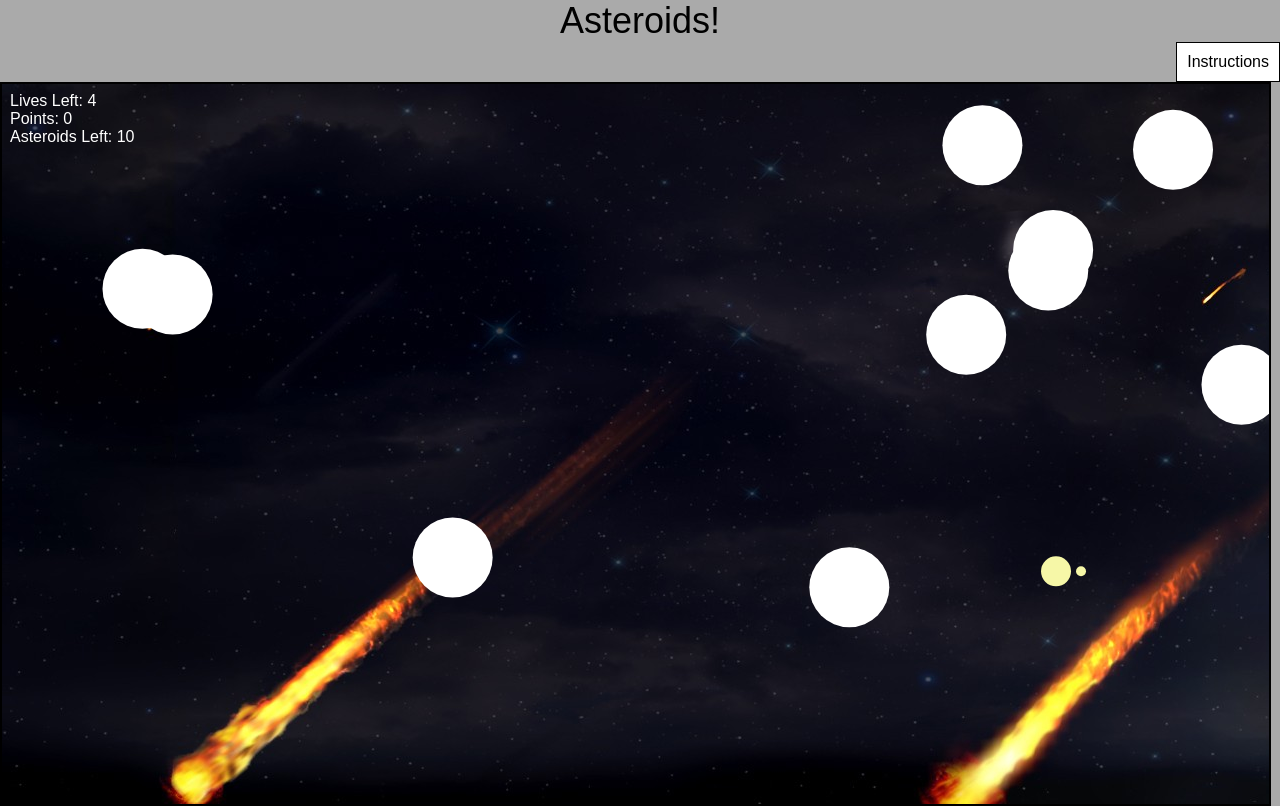
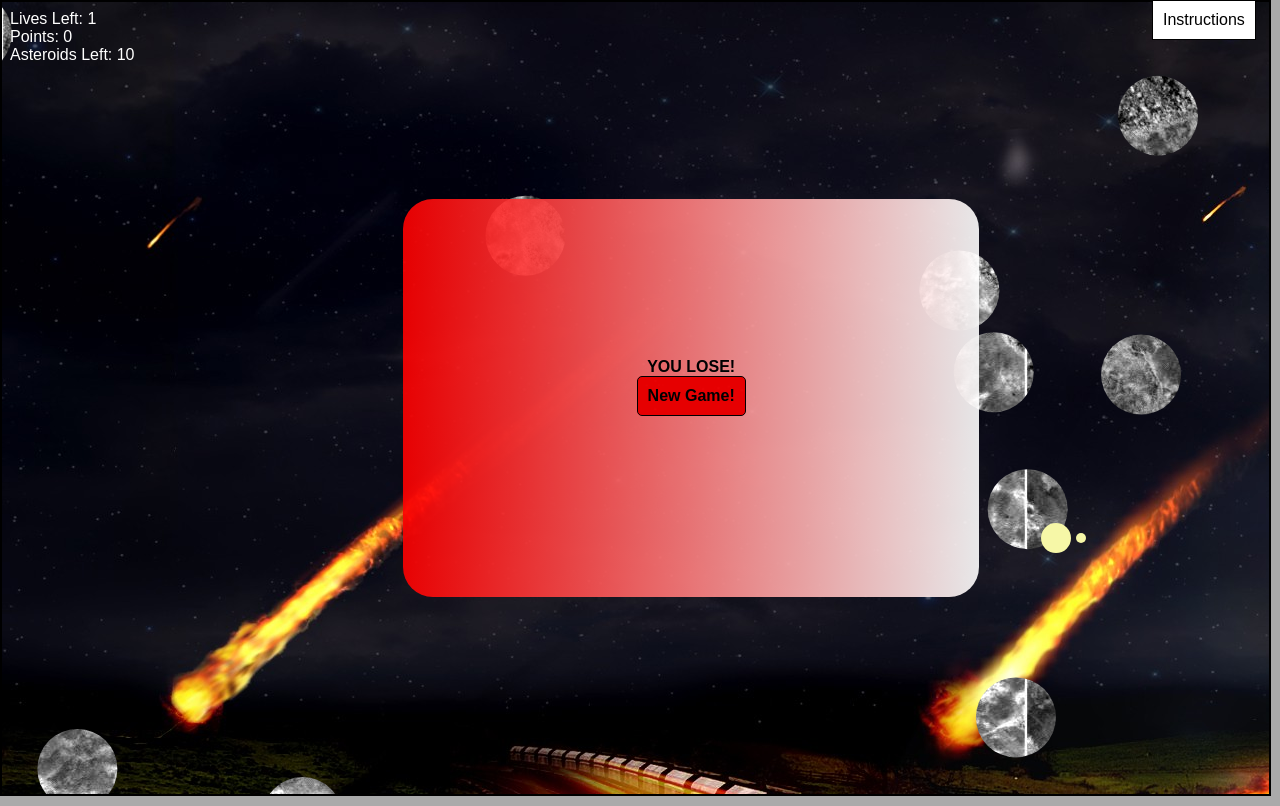
Before and after one commit to Faeylayn/Asteroids, a plain HTML site: page index.html in a window 1280 px wide. Both pictures are taken after a click on the button "Instructions". Drawn offline with Linux system fonts and the light colour scheme.

Commit message:
Made corrections to asteroids

```diff
--- a/index.html
+++ b/index.html
@@ -8,14 +8,13 @@
 </head>
 
 <body class="group">
-  <h1 class="title">Asteroids!</h1>
 
-  <button class='display-instructions'>Instructions
-  <p class="instructions">
-    The up/down arrows will change your thrust while the left/right arrows will change your directions. The spacebar will fire and the enter key will pause the game. You will begin the game invulnerable, and you won't be able to fire until your invulnverability turns off.
-  </p>
-</button>
   <div class="game-canvas group">
+    <button class='display-instructions'>Instructions
+    <p class="instructions">
+      The up/down arrows will change your thrust while the left/right arrows will change your directions. The spacebar will fire and the enter key will pause the game. You will begin the game invulnerable, and you won't be able to fire until your invulnverability turns off.
+    </p>
+  </button>
     <ul class="hud">
 
     </ul>
@@ -44,8 +43,8 @@
 <script>
   var canvasEl = document.getElementById("game-canvas");
 
-  canvasEl.height = (window.innerHeight) *.9;
-  canvasEl.width = (window.innerWidth) * .99;
+  canvasEl.height = (window.innerHeight)*.99;
+  canvasEl.width = (window.innerWidth)*.99;
 
   var game = new Asteroids.Game(canvasEl.width, canvasEl.height, 10)
   new Asteroids.GameView(canvasEl, game).start()
--- a/lib/asteroid.js
+++ b/lib/asteroid.js
@@ -5,7 +5,28 @@ var Asteroid = function (xpos, ypos, game, size, radius) {
   this.radius = radius;
   this.vel = Asteroids.Util.randomVec(2);
   this.game = game;
-  this.size = size
+  this.size = size;
+  this.img = new Image();
+  this.img.src = './lib/surface.jpg'
 };
 
 Asteroids.Util.inherits(movingObject, Asteroid);
+
+Asteroid.prototype.draw = function (ctx) {
+  // this.img = new Image();
+  // this.img.src = './lib/surface.jpg'
+  var ptrn = ctx.createPattern(this.img,'repeat');
+  ctx.fillStyle = ptrn;
+  ctx.beginPath();
+
+  ctx.arc(
+    this.xpos,
+    this.ypos,
+    this.radius,
+    0,
+    2 * Math.PI,
+    false
+  );
+
+  ctx.fill();
+};
--- a/lib/asteroids.css
+++ b/lib/asteroids.css
@@ -42,8 +42,7 @@ input, textarea {
 .game-canvas {
   position: relative;
   height: 90%;
-  width: 95%;
-  float: left;
+  width: 90%;
 
 }
 
@@ -82,6 +81,8 @@ input, textarea {
 }
 
 .display-instructions {
+  position: absolute;
+  left: 100%;
   float: right;
   background: #fff;
   padding: 10px;
@@ -100,26 +101,38 @@ body {
 
 .you-win {
   position: absolute;
-  height: 30%;
-  width: 30%;
+  height: 50%;
+  width: 50%;
   left: 35%;
   top: 25%;
-  background: red;
+  background: -webkit-linear-gradient(left, #ff0000,
+#ff1919,
+#ff3232,
+#ff4c4c,
+#ff6666,
+#ff7f7f,
+#ff9999,
+#ffb2b2,
+#ffcccc,
+#ffe5e5,
+#ffffff);
   opacity: .9;
+  border-radius: 30px;
 }
 
 .text {
   position: relative;
   text-align: center;
-  top: 30%;
+  top: 40%;
+  font-weight: bold;
 }
 
 
 .new-game {
   padding: 10px;
-  border: 1px solid #ccc;
+  border: 1px solid #000;
   border-radius: 5px;
-  background: #ccc;
+  background: red;
 
 }
 
--- a/lib/gameView.js
+++ b/lib/gameView.js
@@ -55,8 +55,8 @@ GameView.prototype.bindKeyHandlers = function () {
   $(".game-canvas").on("click", ".new-game", function (event) {
     var canvasEl = $("#game-canvas")
     canvasEl.empty()
-    canvasEl.height = (window.innerHeight) * .9;
-    canvasEl.width = (window.innerWidth) * .95;
+    canvasEl.height = (window.innerHeight) * .99;
+    canvasEl.width = (window.innerWidth) * .99;
 
 
     this.game = new Asteroids.Game(canvasEl.width, canvasEl.height, 10)
```
Also changed, not shown: README.MD, lib/game.js, lib/surface.jpg (added).
